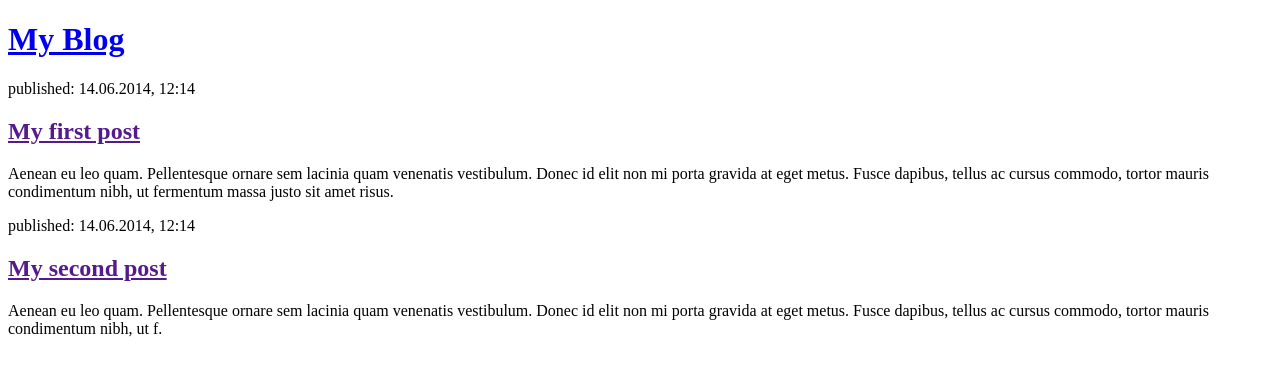
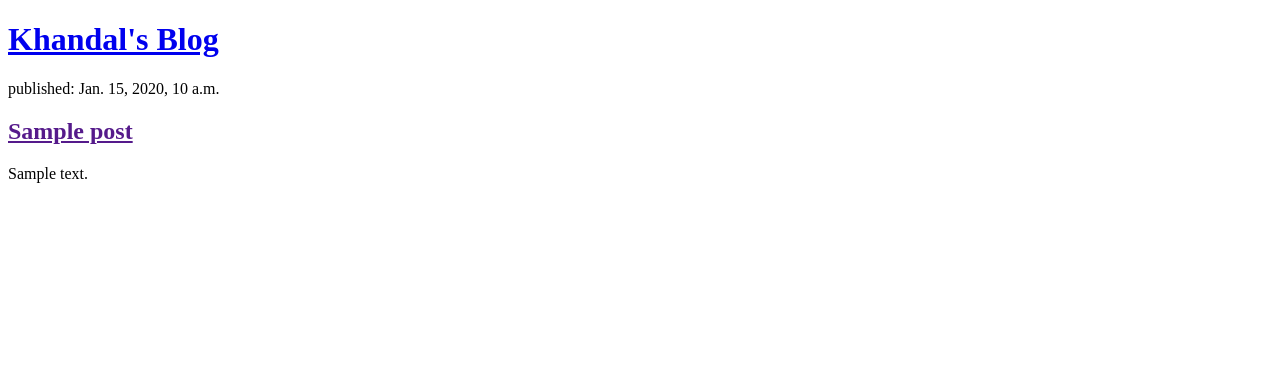
Before and after one commit to Nitin-Sharma-coder/my-first-blog, a Django app: page / in a window 1280 px wide. Shown: the top 376 px of the page. Run offline with Django 3.2, Linux system fonts and the light colour scheme; tables that the repository leaves empty hold one stand-in row (values such as "Sample post").

Commit message:
Modified templates to display posts from database.

```diff
--- a/blog/templates/blog/post_list.html
+++ b/blog/templates/blog/post_list.html
@@ -1,29 +1,16 @@
 <!DOCTYPE html>
 <html>
 
-<head>
-    <title>My blog</title>
-</head>
+<header>
+    <h1><a href="/">Khandal's Blog</a></h1>
+</header>
 
-<body>
-    <header>
-        <h1><a href="/">My Blog</a></h1>
-    </header>
-
-    <article>
-        <time>published: 14.06.2014, 12:14</time>
-        <h2><a href="">My first post</a></h2>
-        <p>Aenean eu leo quam. Pellentesque ornare sem lacinia quam venenatis vestibulum. Donec id elit non mi porta
-            gravida at eget metus. Fusce dapibus, tellus ac cursus commodo, tortor mauris condimentum nibh, ut fermentum
-            massa justo sit amet risus.</p>
-    </article>
-
-    <article>
-        <time>published: 14.06.2014, 12:14</time>
-        <h2><a href="">My second post</a></h2>
-        <p>Aenean eu leo quam. Pellentesque ornare sem lacinia quam venenatis vestibulum. Donec id elit non mi porta
-            gravida at eget metus. Fusce dapibus, tellus ac cursus commodo, tortor mauris condimentum nibh, ut f.</p>
-    </article>
-</body>
+{% for post in posts %}
+<article>
+    <time>published: {{ post.published_date }}</time>
+    <h2><a href="">{{ post.title }}</a></h2>
+    <p>{{ post.text|linebreaksbr }}</p>
+</article>
+{% endfor %}
 
 </html>
--- a/blog/views.py
+++ b/blog/views.py
@@ -1,7 +1,9 @@
 from django.shortcuts import render
-
-# Create your views here.
+from django.utils import timezone
+from .models import Post
 
 
 def post_list(request):
-    return render(request, 'blog/post_list.html', {})
+    posts = Post.objects.filter(
+        published_date__lte=timezone.now()).order_by('published_date')
+    return render(request, 'blog/post_list.html', {'posts': posts})
```
